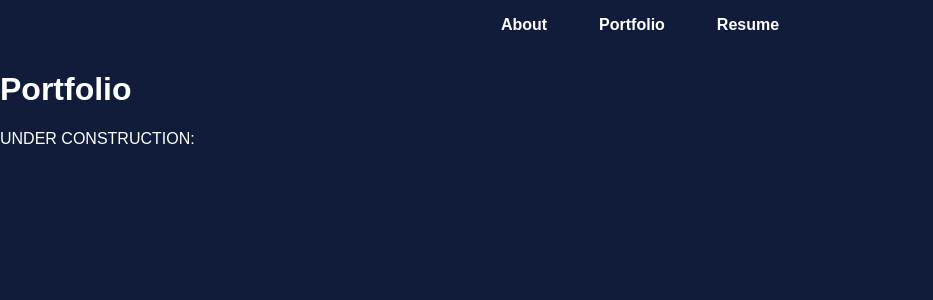
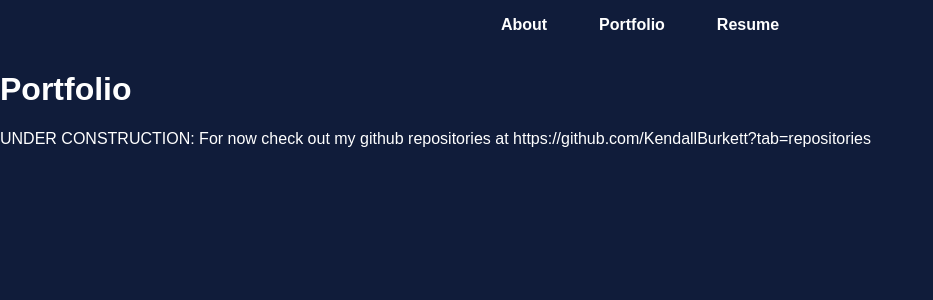
Before and after one commit to KendallBurkett/KendallBurkett.github.io, a React (Create React App) app: page /#/Portfolio in a window 1280 px wide. Shown: the top 300 px of the page, without its empty margins (0-933 px from the left). Built offline with nearby package versions, Linux system fonts and the light colour scheme.

Commit message:
Prepare for deployment to gh-pages

```diff
--- a/src/pages/Portfolio.js
+++ b/src/pages/Portfolio.js
@@ -5,7 +5,7 @@ const Portfolio = () => {
   return (
     <div className="portfolio">
       <h1>Portfolio</h1>
-      <p>UNDER CONSTRUCTION:</p>
+      <p>UNDER CONSTRUCTION: For now check out my github repositories at https://github.com/KendallBurkett?tab=repositories</p>
       {/* Add portfolio content here */}
     </div>
   );
```
